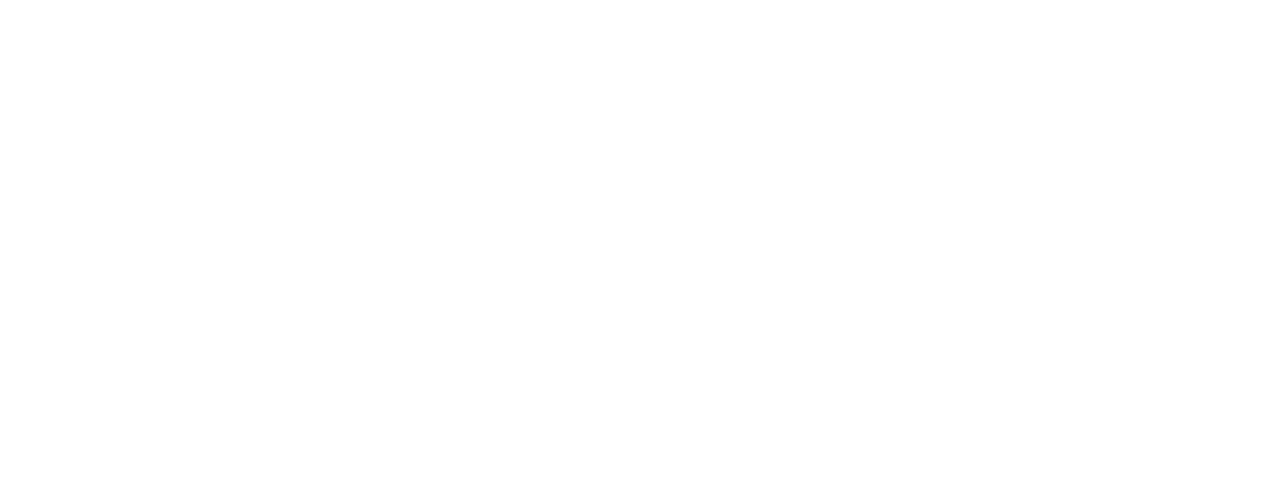
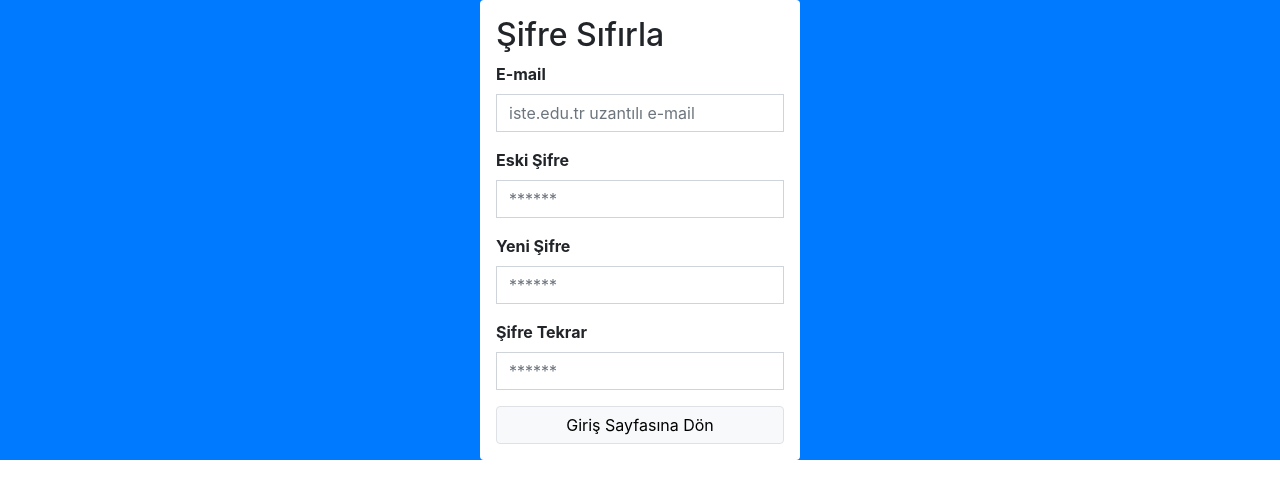
Before and after one commit to rainjee1/finalProject, a React (Create React App) app: page /SifreSifirla in a window 1280 px wide. Before the commit this address had no page. Shown: the top 498 px of the page. Built offline with nearby package versions, Linux system fonts and the light colour scheme.

Commit message:
Giriş ve Şifre Sıfırlama

```diff
--- a/src/App.js
+++ b/src/App.js
@@ -1,12 +1,15 @@
 import React from 'react';
 import Login from './Login';
+import SifreSifirla from "./SifreSifirla"
 import { BrowserRouter,Routes, Route } from 'react-router-dom';
+
 
 function App() {
   return (
     <BrowserRouter>
     <Routes>
       <Route path='/' element={<Login/>}></Route>
+      <Route path='/SifreSifirla' element={<SifreSifirla/>}></Route>
     </Routes>
 
     </BrowserRouter>
--- a/src/Login.js
+++ b/src/Login.js
@@ -1,23 +1,35 @@
 import React from 'react'
-import { NavLink } from 'react-router-dom'
+import { Link, NavLink ,useNavigate} from 'react-router-dom'
+
 
 
 function Login() {
+
+    const navigate = useNavigate();
+
+    const navigateToSifreSifirla = () => {
+        // 👇️ navigate to /contacts
+        navigate('/sifreSifirla');
+      };
+
+
   return (
+
     <div className='d-flex justify-content-center align-items-center bg-primary vh-100'>
         <div className='bg-white p-3 rounded w-25'>
+            <h2>Yaz Okulu Öğrenci Bilgilendirme Sistemi</h2>
             <form action="">
                 <div className='mb-3'>
-                    <label htmlFor="Öğr No.">Öğr No</label>
-                    <input type="integer" placeholder='Öğrenci Numarası'/>
+                    <label htmlFor="Öğr No."> <strong> Öğrenci Numarası </strong> </label>
+                    <input type="integer" placeholder='Öğrenci Numarası' className='form-control rounded-0'/>
                 </div>
                 <div className='mb-3'>
-                    <label htmlFor="password">Şifre</label>
-                    <input type="password" placeholder='Şifre'/>
+                    <label htmlFor="password"> <strong> Şifre </strong> </label>
+                    <input type="password" placeholder='Şifre' className='form-control rounded-0'/>
                 </div>
-                <button className='btn btn-succes w-100 rounded-0'>Giriş Yap</button>
+                <button className='btn btn-succes w-100 rounded-100 '> <strong> Giriş Yap </strong> </button>
                 <p></p>
-                <a href='' target='blank'  >Şifre Sıfırla</a>
+                <button onClick={navigateToSifreSifirla}  className='btn btn-default border w-100 bg-light' target='blank' c  >Şifre Sıfırla</button>
 
             </form>
         </div>
--- a/src/SifreSifirla.js
+++ b/src/SifreSifirla.js
@@ -1,8 +1,58 @@
 import React from 'react'
+import Login from './Login';
+import { Link,useNavigate,NavLink} from 'react-router-dom';
+import { BrowserRouter,Routes, Route } from 'react-router-dom';
+
 
 function SifreSifirla() {
+
+    <BrowserRouter>
+    <Routes>
+      <Route path='/' element={<Login/>}></Route>
+      <Route path='/SifreSifirla' element={<SifreSifirla/>}></Route>
+    </Routes>
+
+    </BrowserRouter>
+
+    const navigate = useNavigate();
+
+    const navigateToHome = () => {
+        // 👇️ navigate to /contacts
+        navigate('/Login');
+      };
+
   return (
-    <div>SifreSifirla</div>
+
+
+
+
+    <div className='d-flex justify-content-center align-items-center bg-primary vh-100'>
+        <div className='bg-white p-3 rounded w-25'>
+            <h2>Şifre Sıfırla</h2>
+        <form action="">
+            <div className='mb-3'>
+                <label htmlFor="e-mail"> <strong> E-mail </strong> </label>
+                <input type="email" placeholder='iste.edu.tr uzantılı e-mail' className='form-control rounded-0'/>
+            </div>
+            <div className='mb-3'>
+                <label htmlFor="e-mail"> <strong> Eski Şifre </strong> </label>
+                <input type="password" placeholder='******' className='form-control rounded-0'/>
+            </div>
+            <div className='mb-3'>
+                <label htmlFor="password"> <strong>  Yeni Şifre </strong> </label>
+                <input type="password" placeholder='******' className='form-control rounded-0'/>
+            </div>
+            <div className='mb-3'>
+                <label htmlFor=""> <strong> Şifre Tekrar </strong> </label>
+                <input type="password" placeholder='******' className='form-control rounded-0'/>
+            </div>
+            <p></p>
+            <button onClick={navigateToHome}  className='btn btn-default border w-100 bg-light' target='blank' c  >Giriş Sayfasına Dön</button>
+
+        </form>
+    </div>
+
+</div>
   )
 }
 
```
